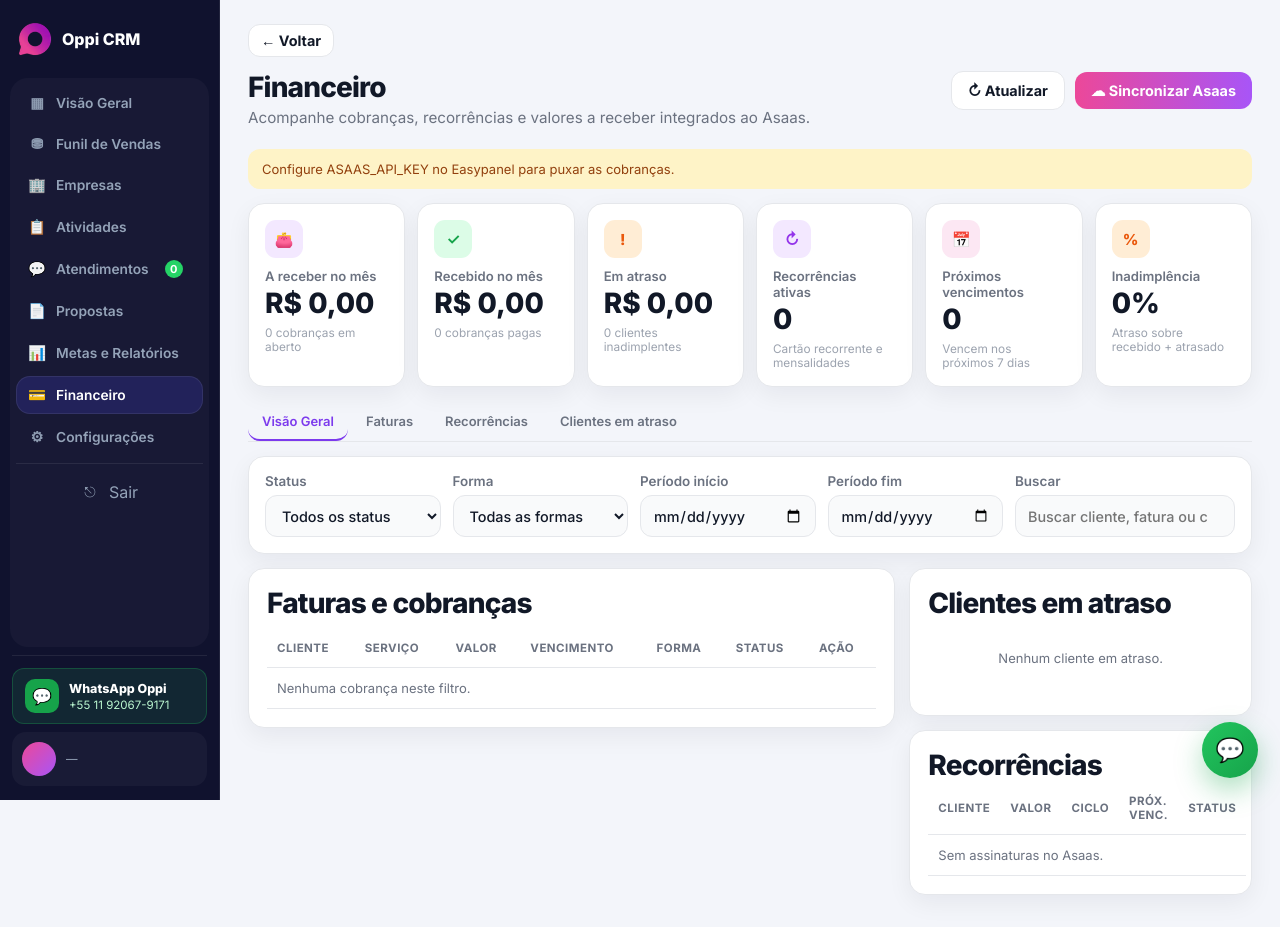
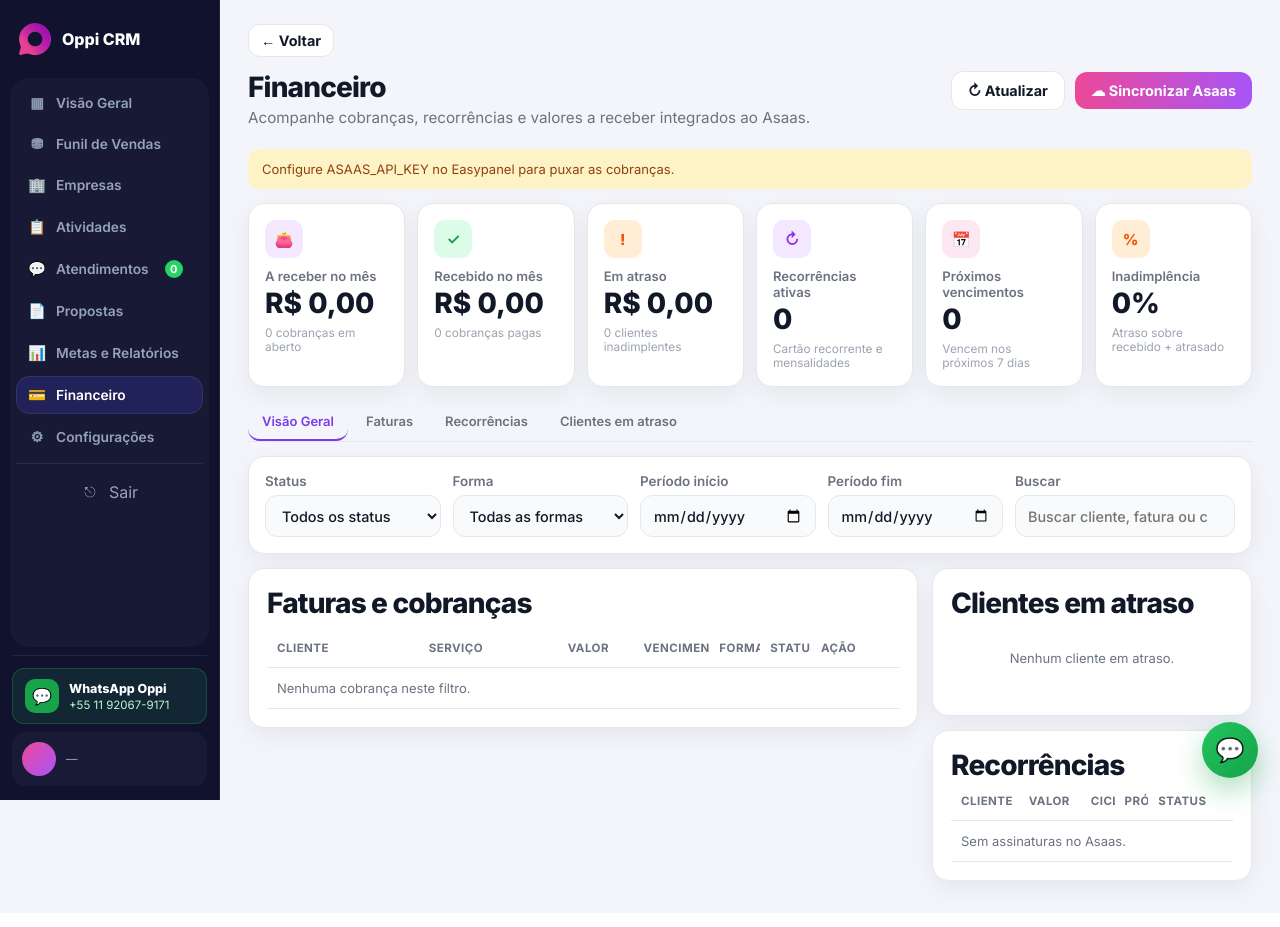
Before and after one commit to oppiappsolucao-beep/dashboard-oppi-comercial, a FastAPI app: page /financeiro in a window 1280 px wide. Run offline with FastAPI, Linux system fonts and the light colour scheme; the visitor is signed in with stand-in values (Sample User, id 1); data comes from the database, SQL or seed files in the repository; data that the repository does not hold is empty; some libraries are stand-ins or nearby versions.

Commit message:
Tighten Financeiro invoice table so names do not wrap and service no longer repeats the client.
Co-authored-by: Cursor <cursoragent@cursor.com>

```diff
--- a/app/config.py
+++ b/app/config.py
@@ -6,7 +6,7 @@ from dotenv import load_dotenv
 
 load_dotenv(Path(__file__).resolve().parent.parent / ".env")
 
-APP_BUILD = os.getenv("APP_BUILD", "20260814-cadastro-fatura-v1").strip() or "20260814-cadastro-fatura-v1"
+APP_BUILD = os.getenv("APP_BUILD", "20260814-fin-table-layout-v1").strip() or "20260814-fin-table-layout-v1"
 
 class Settings:
     sheet_id: str = "1GAbrca0NSiJfPXaSte1qGxXCsGkQPacoRsm0PVB51gE"
--- a/app/services/financeiro.py
+++ b/app/services/financeiro.py
@@ -104,11 +104,20 @@ def classify_payment(payment: dict, *, today: date | None = None) -> dict[str, s
     return {"key": "outro", "label": status or "—", "tone": "muted"}
 
 
-def _service_name(item: dict) -> str:
+def _service_name(item: dict, cliente: str = "") -> str:
     description = normalize_text(item.get("description") or item.get("externalReference"))
-    if description:
-        return description.split("\n", 1)[0][:80]
-    return "Cobrança Asaas"
+    if not description:
+        return "Cobrança Asaas"
+    line = description.split("\n", 1)[0].strip()
+    client = normalize_text(cliente)
+    if client:
+        lower_line = line.lower()
+        lower_client = client.lower()
+        if lower_line.endswith(lower_client):
+            line = line[: len(line) - len(client)].rstrip(" —–-")
+        elif f"— {lower_client}" in lower_line:
+            line = line[: lower_line.find(f"— {lower_client}")].rstrip(" —–-")
+    return (line or "Oppi RH")[:60]
 
 
 def _load_crm_rows() -> list[dict[str, Any]]:
@@ -190,7 +199,7 @@ def _map_invoice(payment: dict, customers: dict[str, dict], crm_rows: list[dict]
         or "Cliente Asaas"
     )
     phone = (crm or {}).get("telefone") or customer.get("mobilePhone") or customer.get("phone") or ""
-    service = _service_name(payment)
+    service = _service_name(payment, cliente)
     due_label = format_date_br(due)
     charge_text = (
         f"Olá! Aqui é da Oppi. Identificamos a fatura de {service} "
@@ -230,7 +239,7 @@ def _map_subscription(item: dict, customers: dict[str, dict], crm_rows: list[dic
     return {
         "id": item.get("id") or "",
         "cliente": (crm or {}).get("empresa") or normalize_text(customer.get("name")) or "Cliente Asaas",
-        "servico": _service_name(item),
+        "servico": _service_name(item, (crm or {}).get("empresa") or normalize_text(customer.get("name"))),
         "valor": float(item.get("value") or 0),
         "valor_label": format_brl(item.get("value")),
         "ciclo": cycle_label(item.get("cycle") or ""),
--- a/app/static/css/financeiro.css
+++ b/app/static/css/financeiro.css
@@ -52,9 +52,64 @@
 
 .fin-layout-split {
   display: grid;
-  grid-template-columns: minmax(0, 1.7fr) minmax(280px, 0.9fr);
+  grid-template-columns: minmax(0, 1fr);
   gap: 14px;
   align-items: start;
+}
+
+.fin-table-card .table-wrap {
+  overflow-x: auto;
+}
+
+.fin-table {
+  table-layout: fixed;
+  width: 100%;
+}
+
+.fin-table thead th {
+  position: sticky;
+  top: 0;
+  z-index: 1;
+  background: #fff;
+  white-space: nowrap;
+}
+
+.fin-table th:nth-child(1),
+.fin-table td:nth-child(1) {
+  width: 24%;
+}
+
+.fin-table th:nth-child(2),
+.fin-table td:nth-child(2) {
+  width: 22%;
+}
+
+.fin-table th:nth-child(3),
+.fin-table td:nth-child(3),
+.fin-table th:nth-child(4),
+.fin-table td:nth-child(4) {
+  width: 12%;
+}
+
+.fin-table th:nth-child(7),
+.fin-table td:nth-child(7) {
+  width: 88px;
+}
+
+.fin-cell-clip {
+  overflow: hidden;
+  text-overflow: ellipsis;
+  white-space: nowrap;
+  max-width: 0;
+}
+
+.fin-cell-num {
+  white-space: nowrap;
+  font-variant-numeric: tabular-nums;
+}
+
+.fin-actions {
+  white-space: nowrap;
 }
 
 .fin-side {
@@ -147,8 +202,11 @@
   .metric-grid-fin {
     grid-template-columns: repeat(3, minmax(0, 1fr));
   }
+}
+
+@media (min-width: 1280px) {
   .fin-layout-split {
-    grid-template-columns: 1fr;
+    grid-template-columns: minmax(0, 1fr) minmax(280px, 320px);
   }
 }
 
--- a/app/templates/partials/financeiro_content.html
+++ b/app/templates/partials/financeiro_content.html
@@ -74,7 +74,7 @@
   <div class="panel fin-table-card">
     <div class="section-heading">Faturas e cobranças</div>
     <div class="table-wrap">
-      <table class="data-table">
+      <table class="data-table fin-table">
         <thead>
           <tr>
             <th>Cliente</th>
@@ -89,17 +89,17 @@
         <tbody>
           {% for row in invoices %}
           <tr>
-            <td>
+            <td class="fin-cell-clip" title="{{ row.cliente }}">
               {% if row.cliente_href %}
               <a href="{{ row.cliente_href }}">{{ row.cliente }}</a>
               {% else %}
               {{ row.cliente }}
               {% endif %}
             </td>
-            <td>{{ row.servico }}</td>
-            <td>{{ row.valor_label }}</td>
-            <td>{{ row.vencimento_label }}</td>
-            <td>{{ row.forma }}</td>
+            <td class="fin-cell-clip" title="{{ row.servico }}">{{ row.servico }}</td>
+            <td class="fin-cell-num">{{ row.valor_label }}</td>
+            <td class="fin-cell-num">{{ row.vencimento_label }}</td>
+            <td class="fin-cell-clip" title="{{ row.forma }}">{{ row.forma }}</td>
             <td><span class="fin-badge tone-{{ row.status_tone }}">{{ row.status_label }}</span></td>
             <td class="fin-actions">
               {% if row.status_key == 'atrasado' and row.whatsapp_url %}
@@ -144,7 +144,7 @@
     <div class="panel">
       <div class="section-heading">Recorrências</div>
       <div class="table-wrap">
-        <table class="data-table">
+        <table class="data-table fin-table fin-table-compact">
           <thead>
             <tr>
               <th>Cliente</th>
@@ -180,7 +180,7 @@
   <div class="section-heading">Recorrências</div>
   <div class="section-subtitle">Assinaturas do Asaas que geram cobranças automaticamente.</div>
   <div class="table-wrap">
-    <table class="data-table">
+    <table class="data-table fin-table">
       <thead>
         <tr>
           <th>Cliente</th>
```
Also changed, not shown: tests/test_financeiro.py (+9 -0 lines), 1 other file.
